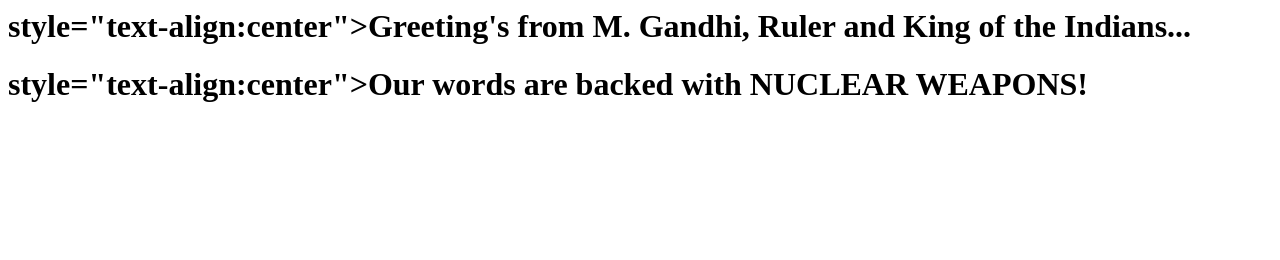
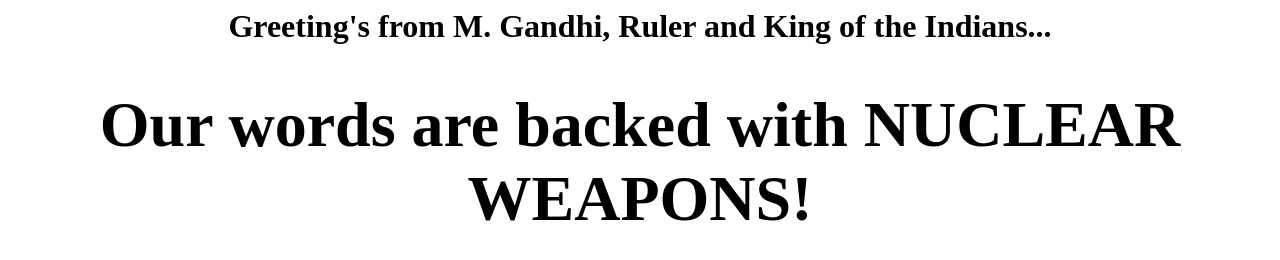
Before and after one commit to getgandhied/getgandhied.github.io, a plain HTML site: page index.html in a window 1280 px wide. Drawn offline with Linux system fonts and the light colour scheme.

Commit message:
Update index.html

```diff
--- a/index.html
+++ b/index.html
@@ -23,5 +23,5 @@
 	 </noscript>
 
 
-<h1> style="text-align:center">Greeting's from M. Gandhi, Ruler and King of the Indians...<h1>
-<h1> style="text-align:center">Our words are backed with NUCLEAR WEAPONS!<h1>
+<h1><center>Greeting's from M. Gandhi, Ruler and King of the Indians...<center/><h1>
+<h1><center>Our words are backed with NUCLEAR WEAPONS!<center/><h1>
```
